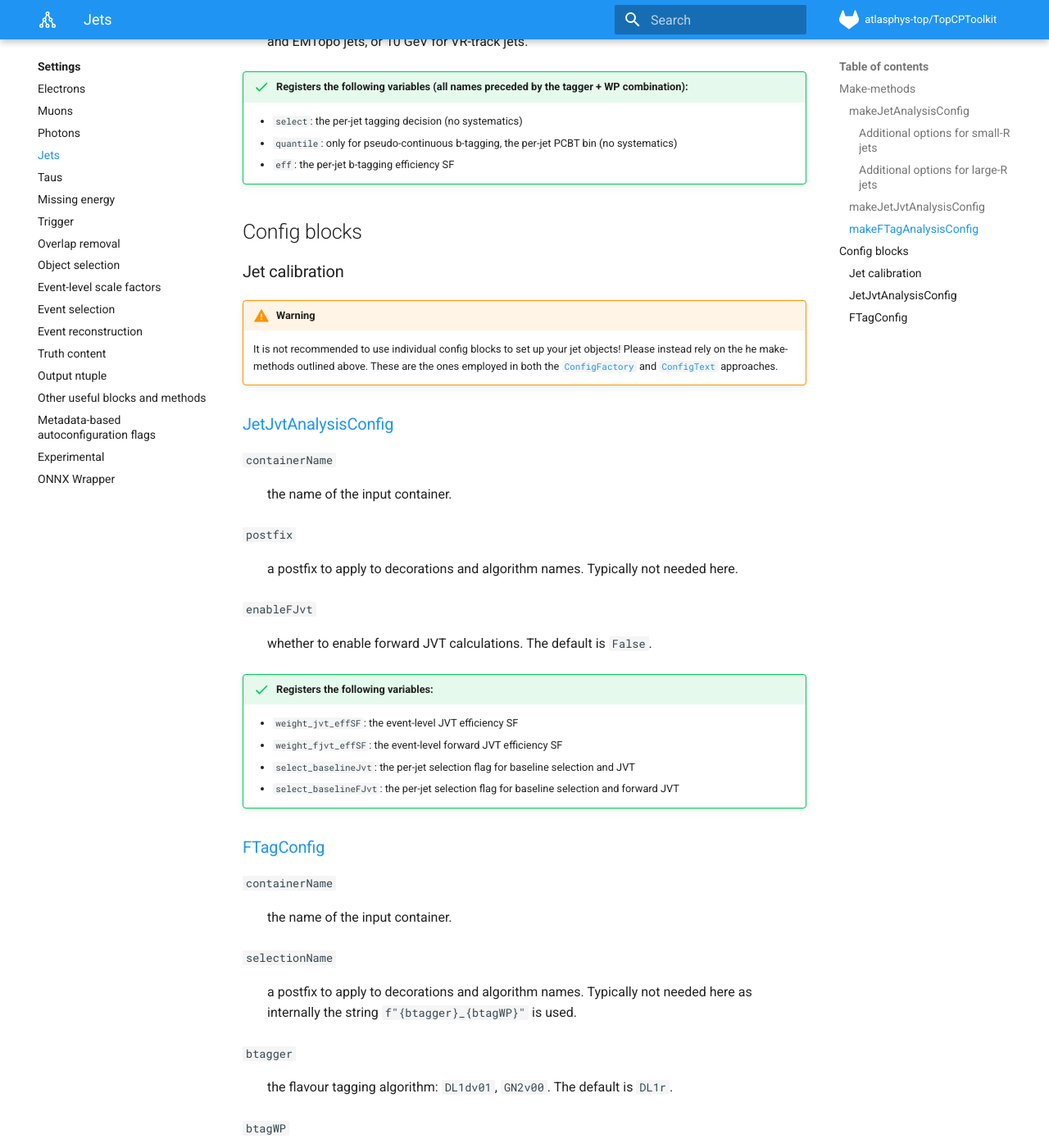
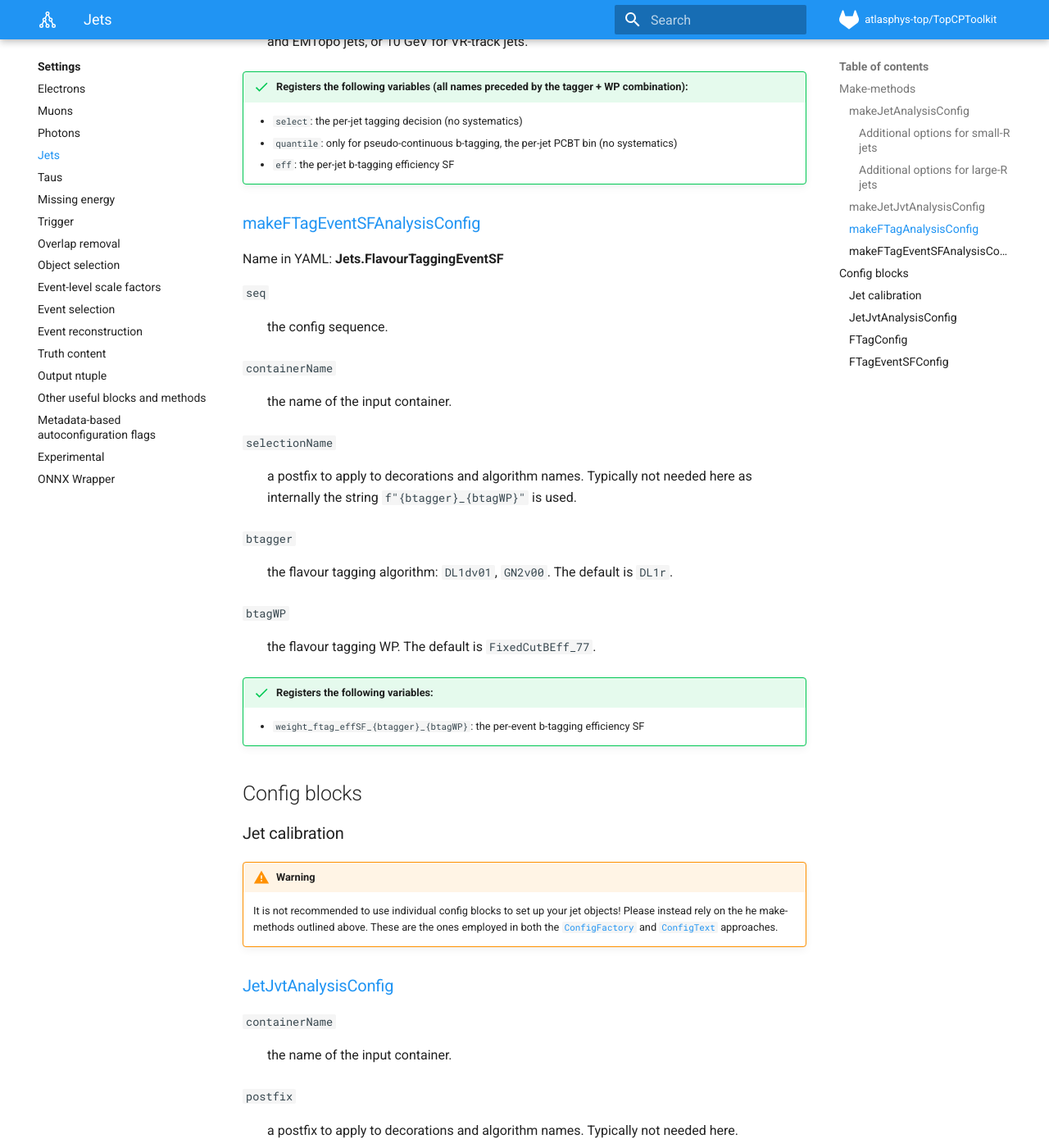
Before and after one commit to SuperNova76/TopCPToolKit, an MkDocs documentation site: the page built from docs/settings/jets.md, in a window 1280 px wide and 1400 px high, scrolled down 4846 px. Shown: the whole window at 82% size. Built offline with MkDocs 1.6.1 and Material for MkDocs 9.7.7, drawn with Linux system fonts in a browser that asks for light colours; formulas are drawn with MathJax 3; some of the changed text lies outside the part shown.

Commit message:
update docs

```diff
--- a/docs/settings/jets.md
+++ b/docs/settings/jets.md
@@ -145,6 +145,27 @@ Name in YAML: **Jets.FlavourTagging**
     - `quantile`: only for pseudo-continuous b-tagging, the per-jet PCBT bin (no systematics)
     - `eff`: the per-jet b-tagging efficiency SF
 
+### [makeFTagEventSFAnalysisConfig](https://acode-browser1.usatlas.bnl.gov/lxr/source/athena/PhysicsAnalysis/Algorithms/FTagAnalysisAlgorithms/python/FTagEventSFnalysisConfig.py)
+Name in YAML: **Jets.FlavourTaggingEventSF**
+
+`seq`
+:   the config sequence.
+
+`containerName`
+:   the name of the input container.
+
+`selectionName`
+:   a postfix to apply to decorations and algorithm names. Typically not needed here as internally the string `f"{btagger}_{btagWP}"` is used.
+
+`btagger`
+:   the flavour tagging algorithm: `DL1dv01`, `GN2v00`. The default is `DL1r`.
+
+`btagWP`
+:   the flavour tagging WP. The default is `FixedCutBEff_77`.
+
+!!! success "Registers the following variables:"
+    - `weight_ftag_effSF_{btagger}_{btagWP}`: the per-event b-tagging efficiency SF
+
 ## Config blocks
 
 ### Jet calibration
@@ -203,3 +224,20 @@ Name in YAML: **Jets.FlavourTagging**
     - `select`: the per-jet tagging decision (no systematics)
     - `quantile`: only for pseudo-continuous b-tagging, the per-jet PCBT bin (no systematics)
     - `eff`: the per-jet b-tagging efficiency SF
+
+### [FTagEventSFConfig](https://acode-browser1.usatlas.bnl.gov/lxr/source/athena/PhysicsAnalysis/Algorithms/FTagAnalysisAlgorithms/python/FTagEventSFAnalysisConfig.py)
+
+`containerName`
+:   the name of the input container.
+
+`selectionName`
+:   a postfix to apply to decorations and algorithm names. Typically not needed here as internally the string `f"{btagger}_{btagWP}"` is used.
+
+`btagger`
+:   the flavour tagging algorithm: `DL1dv01`, `GN2v00`. The default is `DL1r`.
+
+`btagWP`
+:   the flavour tagging WP. The default is `FixedCutBEff_77`.
+
+!!! success "Registers the following variables:"
+    - `weight_ftag_effSF_{btagger}_{btagWP}`: the per-event b-tagging efficiency SF
```
Also changed, not shown: docs/settings/muons.md (+6 -0 lines), docs/settings/ntupling.md (+3 -0 lines), docs/starting/analysis.md (+1 -1 lines).
